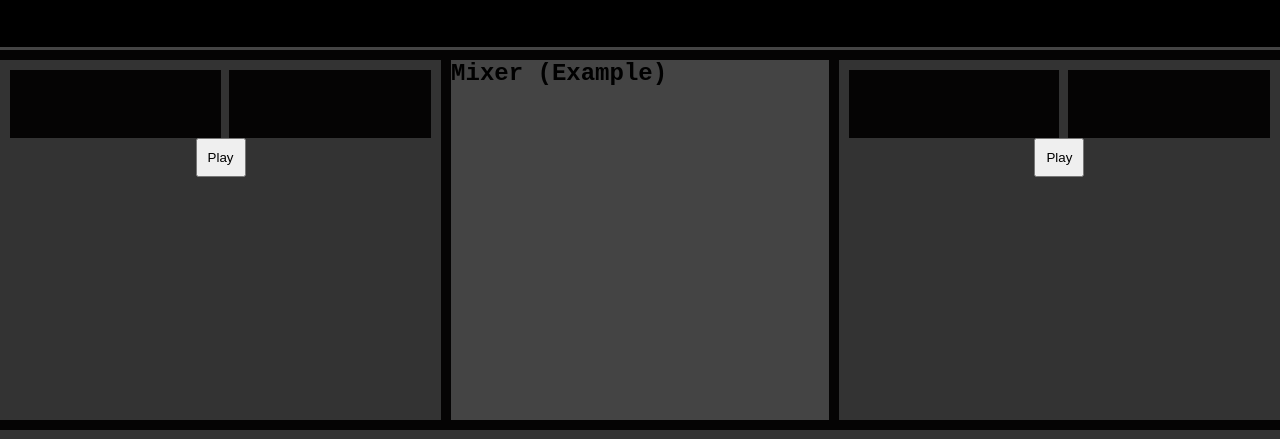
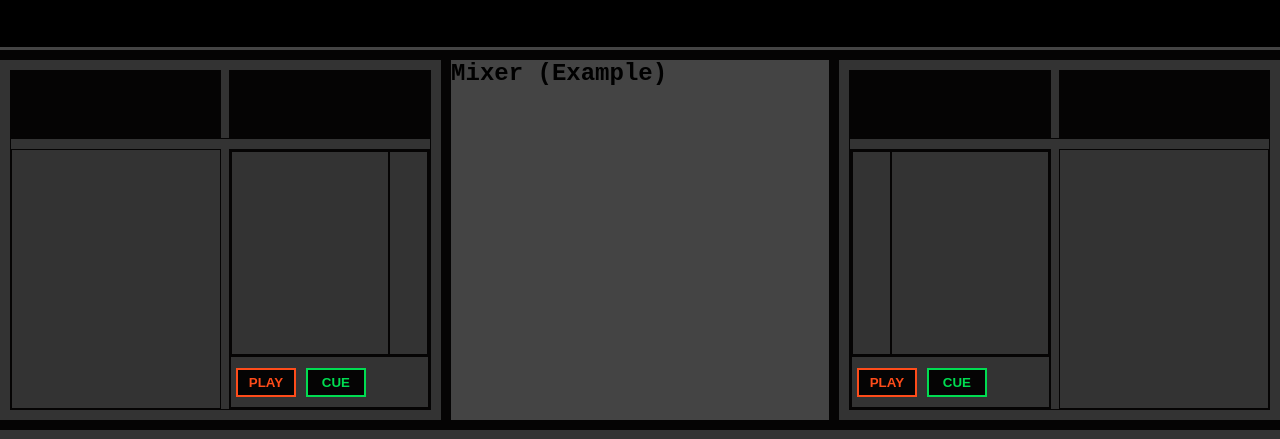
Before and after one commit to emma838/DJBeatLab, a React (Create React App) app in the folder client/: page /workspace in a window 1280 px wide. Shown: the part 127-566 px from the top of the page. Built offline with nearby package versions, Linux system fonts and the light colour scheme; no server answers; sample sign-in values are in the browser's storage.

Commit message:
layout and cue
added cue button and updated layout

```diff
--- a/client/src/components/AudioManager/AudioManager.js
+++ b/client/src/components/AudioManager/AudioManager.js
@@ -18,6 +18,8 @@
     source: null,
     playbackStartTime: 0,
     startOffset: 0,
+    cuePoint: 0,
+    isCuePlaying: false,
   },
   2: {
     track: null,
@@ -29,6 +31,8 @@
     source: null,
     playbackStartTime: 0,
     startOffset: 0,
+    cuePoint: 0,
+    isCuePlaying: false,
   },
 };
 
@@ -51,17 +55,22 @@
 export function AudioProvider({ children }) {
   const [decks, dispatch] = useReducer(decksReducer, initialDeckState);
 
-  // Referencja do przechowywania najnowszego stanu decks
+  // Reference to store the latest state of decks
   const decksRef = useRef(decks);
 
-  // Inicjalizacja AudioContexts
+  // Initialize AudioContexts
   const audioContexts = {
     1: useRef(null),
     2: useRef(null),
   };
 
-  // Referencje do przechowywania ID animacji
+  // References to store animation IDs
   const animationFrameIds = useRef({});
+
+  // References for CUE button logic
+  const isHold = useRef({});
+  const holdTimer = useRef({});
+  const isMouseDown = useRef({}); // Added reference
 
   useEffect(() => {
     if (!audioContexts[1].current) {
@@ -83,7 +92,7 @@
         arrayBuffer,
         (audioBuffer) => {
           const rawData = audioBuffer.getChannelData(0);
-          const samples = 6000; // Liczba próbek dla waveform
+          const samples = 6000; // Number of samples for waveform
           const waveformData = extractPeaks(rawData, samples);
 
           dispatch({
@@ -98,6 +107,8 @@
               isPlaying: false,
               playbackStartTime: 0,
               startOffset: 0,
+              cuePoint: 0,
+              isCuePlaying: false,
             },
           });
 
@@ -168,6 +179,7 @@
           isPlaying: false,
           currentTime: deck.duration,
           source: null,
+          isCuePlaying: false,
         },
       });
     };
@@ -192,10 +204,10 @@
     console.log(`Stopping playback on deck ${deckNumber}`);
 
     if (deck.source) {
-      deck.source.onended = null; // Zapobiega wywołaniu onended
+      deck.source.onended = null; // Prevent onended from firing
       deck.source.stop();
 
-      const currentTime = (audioCtx.currentTime - deck.playbackStartTime) + deck.startOffset;
+      const currentTime = audioCtx.currentTime - deck.playbackStartTime + deck.startOffset;
 
       dispatch({
         type: 'SET_DECK',
@@ -204,11 +216,12 @@
           currentTime,
           isPlaying: false,
           source: null,
+          isCuePlaying: false,
         },
       });
     }
 
-    // Anulowanie animacji
+    // Cancel animation
     if (animationFrameIds.current[deckNumber]) {
       cancelAnimationFrame(animationFrameIds.current[deckNumber]);
       delete animationFrameIds.current[deckNumber];
@@ -223,7 +236,7 @@
     }
 
     const audioCtx = audioContexts[deckNumber].current;
-    const currentTime = (audioCtx.currentTime - deck.playbackStartTime) + deck.startOffset;
+    const currentTime = audioCtx.currentTime - deck.playbackStartTime + deck.startOffset;
 
     console.log(`Updating currentTime for deck ${deckNumber}: ${currentTime}`);
 
@@ -266,7 +279,96 @@
     }
   };
 
-  // Połączone useEffect
+  // Set a new cue point or stop playback if playing
+  const handleSetCuePoint = (deckNumber) => {
+    const deck = decksRef.current[deckNumber];
+    if (!deck.audioBuffer) return;
+
+    if (!deck.isPlaying) {
+      const currentPos = deck.currentTime;
+      dispatch({
+        type: 'SET_DECK',
+        deckNumber,
+        payload: { cuePoint: currentPos },
+      });
+      console.log(`Cue point set at ${currentPos.toFixed(2)} seconds.`);
+    } else {
+      stopPlayback(deckNumber);
+      dispatch({
+        type: 'SET_DECK',
+        deckNumber,
+        payload: { currentTime: deck.cuePoint },
+      });
+      console.log(`Playback stopped and returned to cue point at ${deck.cuePoint.toFixed(2)} seconds.`);
+    }
+  };
+
+  // Play from the cue point
+  const playFromCue = (deckNumber) => {
+    const deck = decksRef.current[deckNumber];
+    if (!deck.audioBuffer) return;
+    const cuePoint = deck.cuePoint;
+
+    if (cuePoint >= 0 && cuePoint <= deck.duration) {
+      dispatch({
+        type: 'SET_DECK',
+        deckNumber,
+        payload: {
+          currentTime: cuePoint,
+          isPlaying: true,
+          isCuePlaying: true,
+        },
+      });
+      console.log(`Playing from cue point at ${cuePoint.toFixed(2)} seconds.`);
+    } else {
+      console.warn('Cue point is out of bounds.');
+    }
+  };
+
+  // Stop playback and return to cue point
+  const stopFromCue = (deckNumber) => {
+    const deck = decksRef.current[deckNumber];
+    if (!deck.audioBuffer) return;
+
+    if (deck.isCuePlaying) {
+      stopPlayback(deckNumber);
+      dispatch({
+        type: 'SET_DECK',
+        deckNumber,
+        payload: {
+          currentTime: deck.cuePoint,
+          isCuePlaying: false,
+        },
+      });
+      console.log(`Playback stopped and returned to cue point at ${deck.cuePoint.toFixed(2)} seconds.`);
+    }
+  };
+
+  // Handle mouse down on CUE button
+  const handleCueMouseDown = (deckNumber) => {
+    isMouseDown.current[deckNumber] = true; // Set mouse down state
+    isHold.current[deckNumber] = false;
+    holdTimer.current[deckNumber] = setTimeout(() => {
+      isHold.current[deckNumber] = true;
+      playFromCue(deckNumber);
+    }, 200); // 200ms threshold for hold
+  };
+
+  // Handle mouse up on CUE button
+  const handleCueMouseUp = (deckNumber) => {
+    if (!isMouseDown.current[deckNumber]) {
+      // Mouse was not pressed down on this deck, so ignore
+      return;
+    }
+    isMouseDown.current[deckNumber] = false; // Reset mouse down state
+    clearTimeout(holdTimer.current[deckNumber]);
+    if (isHold.current[deckNumber]) {
+      stopFromCue(deckNumber);
+    } else {
+      handleSetCuePoint(deckNumber);
+    }
+  };
+
   useEffect(() => {
     decksRef.current = decks;
     Object.keys(decks).forEach((deckNumber) => {
@@ -276,7 +378,7 @@
         startPlayback(deckNumber);
         updateTime(deckNumber);
       }
-      // Opcjonalnie: zatrzymaj odtwarzanie, jeśli isPlaying zmieniło się na false
+      // Stop playback if isPlaying changed to false
       if (!deck.isPlaying && deck.source) {
         stopPlayback(deckNumber);
       }
@@ -290,6 +392,8 @@
         loadTrackData,
         playPause,
         updateCurrentTime,
+        handleCueMouseDown,
+        handleCueMouseUp,
       }}
     >
       {children}
--- a/client/src/components/Deck/Deck.js
+++ b/client/src/components/Deck/Deck.js
@@ -6,15 +6,31 @@
 import styles from './Deck.module.scss';
 
 function Deck({ deckNumber }) {
-  const { decks, playPause } = useAudio();
+  const { decks, playPause, handleCueMouseDown, handleCueMouseUp } = useAudio();
   const deck = decks[deckNumber];
 
-  // Dodaj logowanie, aby sprawdzić dane tracka
+  // Log track data for debugging
   console.log(`Deck ${deckNumber} Track Data:`, deck.track);
+
+  // Determine the order of elements based on deckNumber
+  const isDeckTwo = deckNumber === 2;
 
   return (
     <div className={styles.deck}>
       <div className={styles.top}>
+        {isDeckTwo ? (
+          <>
+            <div className={styles.trackinfo2}></div>
+            <div className={styles.trackinfo}>
+              <TrackInfo
+                track={deck.track}
+                duration={deck.duration}
+                currentTime={deck.currentTime}
+              />
+            </div>
+          </>
+        ) : (
+          <>
             <div className={styles.trackinfo}>
               <TrackInfo
                 track={deck.track}
@@ -23,12 +39,51 @@
               />
             </div>
             <div className={styles.trackinfo2}></div>
+          </>
+        )}
       </div>
 
+      <div className={styles.bottom}>
+        {isDeckTwo ? (
+          <>
+            <div className={styles.utilsRight}>
+              <div className={styles.jogpitch}>
+                <div className={styles.pitch}></div>
+                <div className={styles.jog}></div>
+              </div>
+              <div className={styles.buttons}>
                 <DeckControls
                   playPause={() => playPause(deckNumber)}
                   isPlaying={deck.isPlaying}
+                  deckNumber={deckNumber}
+                  handleCueMouseDown={handleCueMouseDown}
+                  handleCueMouseUp={handleCueMouseUp}
                 />
+              </div>
+            </div>
+            <div className={styles.utilsLeft}></div>
+          </>
+        ) : (
+          <>
+            <div className={styles.utilsLeft}></div>
+            <div className={styles.utilsRight}>
+              <div className={styles.jogpitch}>
+                <div className={styles.jog}></div>
+                <div className={styles.pitch}></div>
+              </div>
+              <div className={styles.buttons}>
+                <DeckControls
+                  playPause={() => playPause(deckNumber)}
+                  isPlaying={deck.isPlaying}
+                  deckNumber={deckNumber}
+                  handleCueMouseDown={handleCueMouseDown}
+                  handleCueMouseUp={handleCueMouseUp}
+                />
+              </div>
+            </div>
+          </>
+        )}
+      </div>
     </div>
   );
 }
--- a/client/src/components/Deck/Deck.module.scss
+++ b/client/src/components/Deck/Deck.module.scss
@@ -45,3 +45,59 @@
   height: 100%;
   background-color: $black;
 }
+
+.bottom{
+  display: flex;
+  flex-direction: row;
+  border: 1px solid $black;
+  width: 100%;
+  height: 80%;
+  padding-top: 10px;
+  justify-content: space-between;
+}
+
+.utilsLeft{
+  display: flex;
+  flex-direction: column;
+  justify-content: flex-end;
+  width: 50%;
+  height: 100%;
+  border: 1px solid $black;
+}
+
+.utilsRight{
+  display: flex;
+  flex-direction: column;
+  justify-content: flex-end;
+  width: 48%;
+  height: 100%;
+  border: 1px solid $black;
+}
+
+.jogpitch{
+  display: flex;
+  flex-direction: row;
+  justify-content: space-between;
+  width: 100%;
+  height: 80%;
+  border: 1px solid $black;
+}
+
+.jog{
+  width: 80%;
+  border: 1px solid $black;
+}
+
+.pitch{
+  width: 20%;
+  border: 1px solid $black;
+}
+
+.buttons{
+  display: flex;
+  flex-direction: row;
+  justify-content: space-between;
+  width: 100%;
+  height: 20%;
+  border: 1px solid $black;
+}
--- a/client/src/components/DeckControls/DeckControls.js
+++ b/client/src/components/DeckControls/DeckControls.js
@@ -2,11 +2,24 @@
 import React from 'react';
 import styles from './DeckControls.module.scss';
 
-function DeckControls({ playPause, isPlaying }) {
+function DeckControls({ playPause, isPlaying, deckNumber, handleCueMouseDown, handleCueMouseUp }) {
   return (
     <div className={styles.deckControls}>
-      <button onClick={playPause} className={styles.controlButton}>
-        {isPlaying ? 'Pause' : 'Play'}
+      <button onClick={playPause} className={styles.play}>
+        {isPlaying ? 'PAUSE' : 'PLAY'}
+      </button>
+      <button
+        onMouseDown={() => handleCueMouseDown(deckNumber)}
+        onMouseUp={() => handleCueMouseUp(deckNumber)}
+        onMouseLeave={(event) => {
+          if (event.buttons !== 0) {
+            // Only handle mouse leave if a button is pressed
+            handleCueMouseUp(deckNumber);
+          }
+        }}
+        className={styles.cue}
+      >
+        CUE
       </button>
     </div>
   );
--- a/client/src/components/DeckControls/DeckControls.module.scss
+++ b/client/src/components/DeckControls/DeckControls.module.scss
@@ -1,3 +1,5 @@
+@import '../../styles/variables.scss';
+
 /* DeckControls.module.scss */
 .deckControls {
   display: flex;
@@ -5,8 +7,24 @@
   align-items: center;
 }
 
-.controlButton {
+.play {
   margin: 0 5px;
-  padding: 10px;
+  background-color: $black;
+  color: $orange;
+  font-weight: 700;
+  border: 2px solid $orange;
+  padding: 5px;
+  width: 60px;
   cursor: pointer;
 }
+
+.cue {
+  margin: 0 5px;
+  background-color: $black;
+  color: $green;
+  font-weight: 700;
+  border: 2px solid $green;
+  padding: 5px;
+  width: 60px;
+  cursor: pointer;
+}
--- a/client/src/components/Waveform/Waveform.js
+++ b/client/src/components/Waveform/Waveform.js
@@ -7,25 +7,27 @@
   deckNumber,
   waveformColor = '#007bff',
   playheadColor = '#007bff',
-  barWidth = 3,       // Domyślna szerokość paska
-  barSpacing = 1      // Domyślny odstęp między paskami
+  barWidth = 3,
+  barSpacing = 1,
 }) {
   const { decks, updateCurrentTime } = useAudio();
   const canvasRef = useRef(null);
   const isSeeking = useRef(false);
   const animationFrameRef = useRef(null);
 
-  // Pobranie danych waveformu, długości i aktualnego czasu dla danego decku
-  const waveformData = decks[deckNumber]?.waveformData;
-  const duration = decks[deckNumber]?.duration;
-  const currentTime = decks[deckNumber]?.currentTime;
+  // Extract necessary data from the deck
+  const deck = decks[deckNumber];
+  const waveformData = deck?.waveformData;
+  const duration = deck?.duration;
+  const currentTime = deck?.currentTime;
+  const cuePoint = deck?.cuePoint || 0;
 
-  // Normalizacja peaks, aby maksymalna wartość wynosiła 1
+  // Normalize peaks so the maximum value is 1
   const normalizedPeaks = useMemo(() => {
     if (!waveformData || waveformData.length === 0) return [];
     const maxPeak = Math.max(...waveformData);
     if (maxPeak === 0) return waveformData;
-    return waveformData.map(peak => peak / maxPeak);
+    return waveformData.map((peak) => peak / maxPeak);
   }, [waveformData]);
 
   useEffect(() => {
@@ -43,7 +45,7 @@
         const height = canvas.clientHeight;
         const peaks = normalizedPeaks;
 
-        // Obliczenie całkowitej szerokości waveformu z uwzględnieniem odstępów
+        // Calculate total width of the waveform including spacing
         const totalBars = peaks.length;
         const totalWidth = totalBars * (barWidth + barSpacing);
 
@@ -51,25 +53,37 @@
         const timeRatio = currentTime / duration;
         const shift = timeRatio * totalWidth - centerX;
 
-        // Ustawienie koloru dla waveformu
+        // Set color for the waveform
         ctx.fillStyle = waveformColor;
 
         for (let i = 0; i < peaks.length; i++) {
           const peak = peaks[i];
           const x = i * (barWidth + barSpacing) - shift;
 
-          const y = (1 - peak) * height / 2;
+          const y = ((1 - peak) * height) / 2;
           const barHeight = peak * height;
 
-          // Rysowanie tylko widocznych pasków
+          // Draw only visible bars
           if (x + barWidth >= 0 && x <= width) {
             ctx.fillRect(x, y, barWidth, barHeight);
           }
         }
 
-        // Rysowanie playhead (środkowej linii)
+        // Draw the playhead (center line)
         ctx.fillStyle = playheadColor;
         ctx.fillRect(centerX - 1, 0, 2, height);
+
+        // Draw CUE point indicator
+        if (cuePoint >= 0 && cuePoint <= duration) {
+          const cueTimeRatio = cuePoint / duration;
+          const xCue = cueTimeRatio * totalWidth;
+          const xCueOnCanvas = xCue - shift;
+
+          if (xCueOnCanvas >= 0 && xCueOnCanvas <= width) {
+            ctx.fillStyle = '#FF0000'; // Choose your CUE point color
+            ctx.fillRect(xCueOnCanvas - 1, 0, 2, height);
+          }
+        }
       } catch (error) {
         console.error('Error drawing waveform:', error);
       }
@@ -89,10 +103,13 @@
     normalizedPeaks,
     duration,
     currentTime,
+    cuePoint,
     waveformColor,
     playheadColor,
     barWidth,
-    barSpacing
+    barSpacing,
+    deckNumber,
+    decks,
   ]);
 
   const adjustCanvasForDPR = (canvas) => {
@@ -124,9 +141,6 @@
   };
 
   const handleSeek = (event) => {
-    const deck = decks[deckNumber];
-    const { duration, waveformData, currentTime } = deck;
-
     if (!waveformData || !duration) return;
 
     const canvas = canvasRef.current;
@@ -139,19 +153,19 @@
     const totalWidth = waveformData.length * (barWidth + barSpacing);
     const timePerPixel = duration / totalWidth;
 
-    // Oblicz różnicę czasu na podstawie przesunięcia kursora względem środka
+    // Calculate time difference based on cursor movement relative to the center
     const timeOffset = (x - centerX) * timePerPixel;
 
-    // Nowy czas to aktualny czas plus przesunięcie
+    // New time is the current time plus the offset
     const newTime = currentTime + timeOffset;
 
-    // Ogranicz czas między 0 a długość utworu
+    // Clamp time between 0 and the duration of the track
     const clampedTime = Math.max(0, Math.min(duration, newTime));
 
     updateCurrentTime(deckNumber, clampedTime);
   };
 
-  console.log(`Rendering Waveform - Current Time: ${decks[deckNumber]?.currentTime}`);
+  console.log(`Rendering Waveform - Current Time: ${currentTime}`);
 
   return (
     <div className={styles.waveformWrapper}>
--- a/client/src/styles/variables.scss
+++ b/client/src/styles/variables.scss
@@ -5,3 +5,4 @@
 $light-grey: #444;
 $white: #e4dbdb;
 $black: #050404;
+$green: #00DD51;
```
Lines whose indentation alone changed are shown as unchanged.
